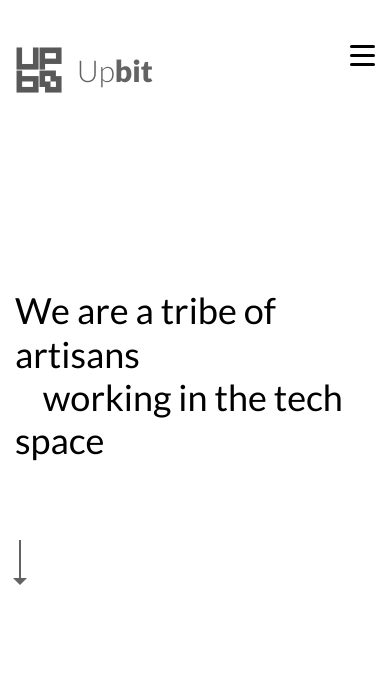
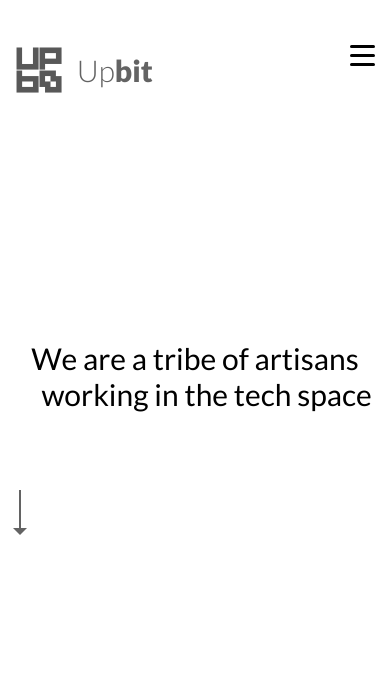
Before and after one commit to upb8/website-2019, a plain HTML site: page index.html in a window 390 px wide. Shown: the top 688 px of the page. Drawn offline with Linux system fonts and the light colour scheme; files whose address does not match are found by name.

Commit message:
updated responsiveness for header

```diff
--- a/css/style.css
+++ b/css/style.css
@@ -81,9 +81,12 @@ a:hover, a:active, a:focus { text-decoration: none; outline: none; }
 
 .templateux-hero, .intro { height: 90vh; min-height: 700px; }
 
-.templateux-hero h1, .intro h1 { color: #000; font-size: 70px; }
+.templateux-hero h1, .intro h1 { color: #000; font-size: 70px; text-align: center}
 
+@media (max-width: 1025px) { .templateux-hero h1, .intro h1 { font-size: 60px; } }
 @media (max-width: 991.98px) { .templateux-hero h1, .intro h1 { font-size: 36px; } }
+@media (max-width: 700px) { .templateux-hero h1, .intro h1 { font-size: 32px; } }
+@media (max-width: 500px) { .templateux-hero h1, .intro h1 { font-size: 30px; } }
 
 .templateux-portfolio-overlap { position: relative; margin-top: -100px; }
 
```
Also changed, not shown: index.html (line endings or trailing spaces).
